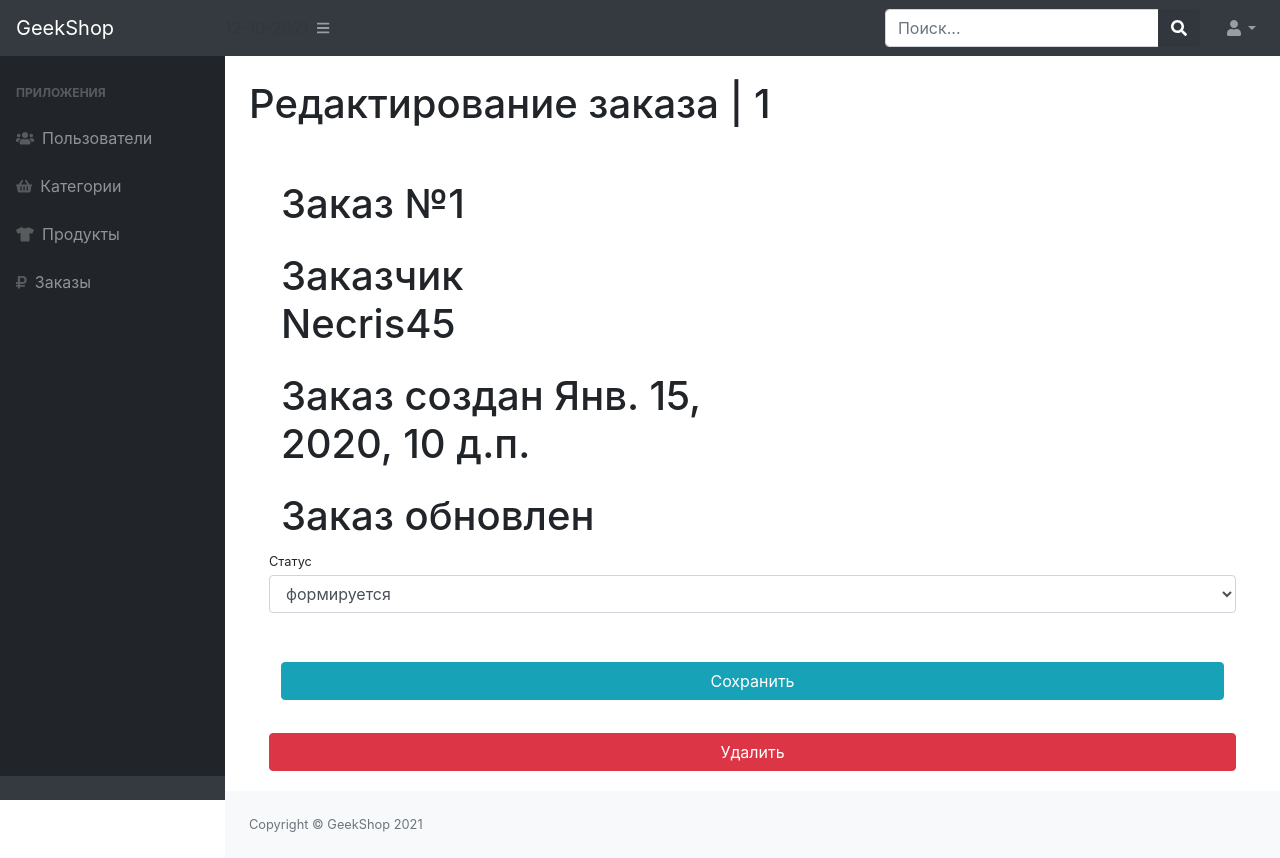
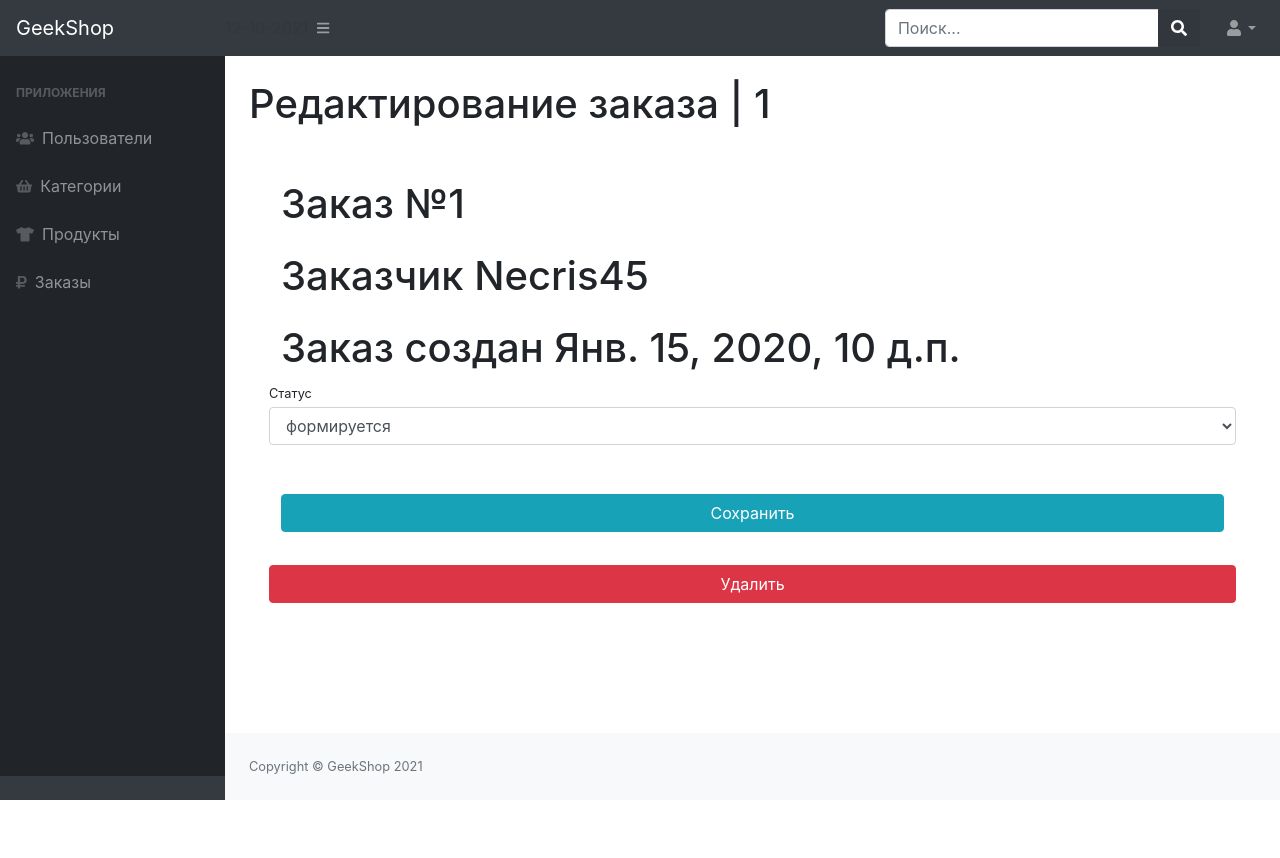
Before and after one commit to Necris45/geekshop, a Django app: page /admins/order-update/1/ in a window 1280 px wide. After the commit the page ends 800 px from the top, so only its background shows below. Run offline with Django 3.2, Linux system fonts and the light colour scheme; a user stored in the database is signed in; data comes from the database, SQL or seed files in the repository; tables that the repository leaves empty hold one stand-in row (values such as "Sample post"); some libraries are stand-ins or nearby versions.

Commit message:
F-object done

```diff
--- a/admins/templates/admins/admin-order-update-delete.html
+++ b/admins/templates/admins/admin-order-update-delete.html
@@ -8,19 +8,14 @@
                 <h1 class="mt-4">Редактирование заказа | {{ order.id }}</h1>
                 <div class="card-body">
                     <div>
-                        <div class="col-lg-4">
+                        <div class="col-lg-12">
                             <h1 class="mt-4">Заказ №{{ order.id }}</h1>
                         </div>
-                        <div class="col-lg-4">
+                        <div class="col-lg-12">
                             <h1 class="mt-4">Заказчик {{ order.user }}</h1>
                         </div>
-                    </div>
-                    <div>
-                        <div class="col-lg-6">
+                        <div class="col-lg-12">
                             <h1 class="mt-4">Заказ создан {{ order.created }}</h1>
-                        </div>
-                        <div class="col-lg-6">
-                            <h1 class="mt-4">Заказ обновлен {{ order.updated }}</h1>
                         </div>
                     </div>
                     <form action="{% url 'admins:admins_order_update' order.id %}" method="post" enctype="multipart/form-data">
```
Also changed, not shown: baskets/views.py (+7 -1 lines).
